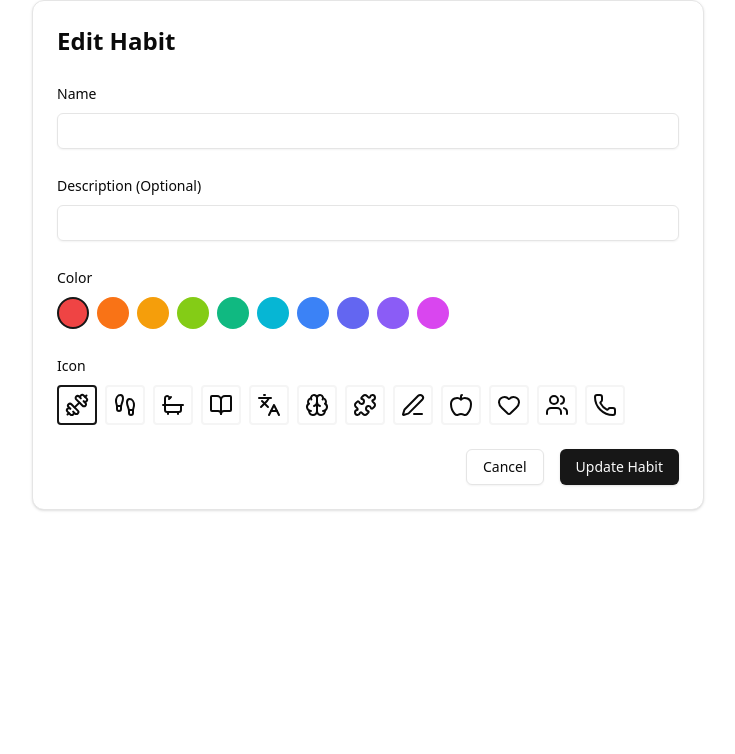
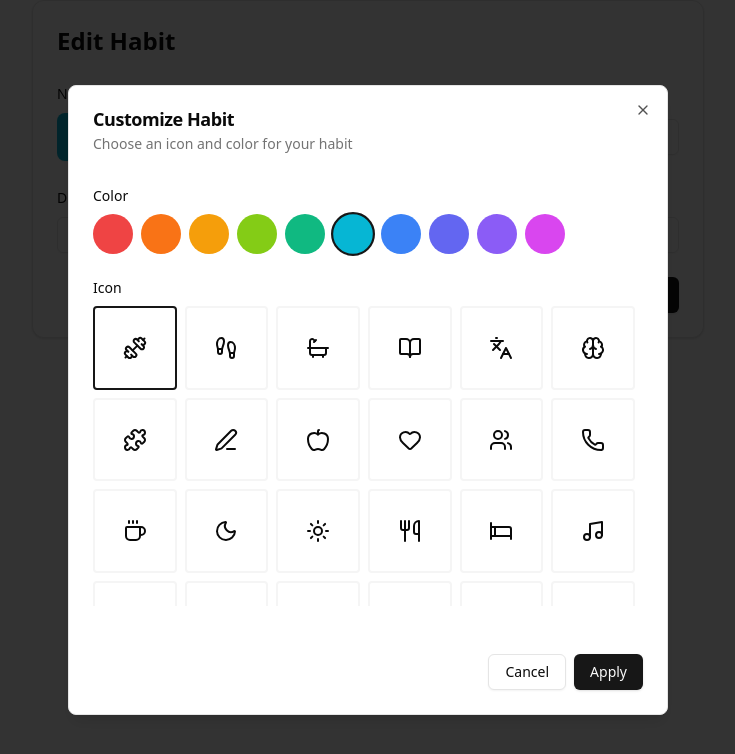
Before and after one commit to varun-seth/dehadi, a React (Vite) app: page /habits/1 in a window 1280 px wide. Both pictures are taken after a click on the button "Click to change icon and color". Shown: the top 754 px of the page, without its empty margins (272-1007 px from the left). Built offline with nearby package versions, Linux system fonts and the light colour scheme.

Commit message:
separated icon modification

```diff
--- a/src/components/DailyView.jsx
+++ b/src/components/DailyView.jsx
@@ -113,7 +113,7 @@ export function DailyView() {
                     className="text-lg font-semibold hover:bg-transparent p-0 h-auto"
                     onClick={() => setSearchParams({})}
                 >
-                    Dehadi
+                    Dihadi
                 </Button>
                 <div className="flex items-center space-x-4">
                     <Button
@@ -131,7 +131,7 @@ export function DailyView() {
                                 {formatDate(selectedDate)}
                             </Button>
                         </DialogTrigger>
-                        <DialogContent className="[&>button]:hidden">
+                        <DialogContent className="[&>button]:hidden max-w-fit p-0">
                             <Calendar
                                 mode="single"
                                 selected={new Date(selectedDate + 'T00:00:00')}
--- a/src/components/HabitForm.jsx
+++ b/src/components/HabitForm.jsx
@@ -5,6 +5,8 @@ import { Button } from "@/components/ui/button";
 import { Input } from "@/components/ui/input";
 import { Label } from "@/components/ui/label";
 import { Card } from "@/components/ui/card";
+import { IconPicker } from './IconPicker';
+import * as Icons from 'lucide-react';
 import {
     Dumbbell,
     BookOpen,
@@ -17,7 +19,39 @@ import {
     Puzzle,
     Footprints,
     Apple,
-    Users
+    Users,
+    Coffee,
+    Moon,
+    Sun,
+    Utensils,
+    Bed,
+    Music,
+    Camera,
+    Droplet,
+    Smile,
+    Bike,
+    Clipboard,
+    Home,
+    Leaf,
+    MessageCircle,
+    ShoppingCart,
+    Sparkles,
+    Target,
+    Zap,
+    Wind,
+    Trophy,
+    Timer,
+    Briefcase,
+    Palette,
+    Waves,
+    Lightbulb,
+    Laptop,
+    Pill,
+    Dog,
+    Flower,
+    TreePine,
+    Cookie,
+    Salad
 } from 'lucide-react';
 
 const COLORS = [
@@ -33,7 +67,7 @@ const COLORS = [
     '#d946ef', // fuchsia
 ];
 
-const ICONS = [
+export const ICONS = [
     { name: 'Dumbbell', component: Dumbbell },
     { name: 'Footprints', component: Footprints },
     { name: 'Bath', component: Bath },
@@ -45,13 +79,46 @@ const ICONS = [
     { name: 'Apple', component: Apple },
     { name: 'Heart', component: Heart },
     { name: 'Users', component: Users },
-    { name: 'Phone', component: Phone }
+    { name: 'Phone', component: Phone },
+    { name: 'Coffee', component: Coffee },
+    { name: 'Moon', component: Moon },
+    { name: 'Sun', component: Sun },
+    { name: 'Utensils', component: Utensils },
+    { name: 'Bed', component: Bed },
+    { name: 'Music', component: Music },
+    { name: 'Camera', component: Camera },
+    { name: 'Droplet', component: Droplet },
+    { name: 'Smile', component: Smile },
+    { name: 'Bike', component: Bike },
+    { name: 'Clipboard', component: Clipboard },
+    { name: 'Home', component: Home },
+    { name: 'Leaf', component: Leaf },
+    { name: 'MessageCircle', component: MessageCircle },
+    { name: 'ShoppingCart', component: ShoppingCart },
+    { name: 'Sparkles', component: Sparkles },
+    { name: 'Target', component: Target },
+    { name: 'Zap', component: Zap },
+    { name: 'Wind', component: Wind },
+    { name: 'Trophy', component: Trophy },
+    { name: 'Timer', component: Timer },
+    { name: 'Briefcase', component: Briefcase },
+    { name: 'Palette', component: Palette },
+    { name: 'Waves', component: Waves },
+    { name: 'Lightbulb', component: Lightbulb },
+    { name: 'Laptop', component: Laptop },
+    { name: 'Pill', component: Pill },
+    { name: 'Dog', component: Dog },
+    { name: 'Flower', component: Flower },
+    { name: 'TreePine', component: TreePine },
+    { name: 'Cookie', component: Cookie },
+    { name: 'Salad', component: Salad }
 ];
 
 export function HabitForm() {
     const navigate = useNavigate();
     const { id } = useParams();
     const { createHabit, updateHabit, loading, error } = useHabits();
+    const [isIconPickerOpen, setIsIconPickerOpen] = useState(false);
 
     const [formData, setFormData] = useState({
         name: '',
@@ -91,6 +158,12 @@ export function HabitForm() {
         }
     };
 
+    const handleIconColorSelect = ({ icon, color }) => {
+        setFormData({ ...formData, icon, color });
+    };
+
+    const IconComponent = Icons[formData.icon];
+
     return (
         <div className="max-w-2xl mx-auto">
             <Card className="p-6">
@@ -101,12 +174,27 @@ export function HabitForm() {
                 <form onSubmit={handleSubmit} className="space-y-6">
                     <div className="space-y-2">
                         <Label htmlFor="name">Name</Label>
+                        <div className="flex items-center gap-3">
+                            {/* Clickable Icon */}
+                            <button
+                                type="button"
+                                className="flex-shrink-0 w-12 h-12 rounded-lg flex items-center justify-center cursor-pointer shadow-sm"
+                                style={{ backgroundColor: formData.color }}
+                                onClick={() => setIsIconPickerOpen(true)}
+                                title="Click to change icon and color"
+                            >
+                                {IconComponent && <IconComponent className="w-7 h-7 text-white" />}
+                            </button>
+
+                            {/* Name Input */}
                             <Input
                                 id="name"
+                                className="flex-1"
                                 value={formData.name}
                                 onChange={(e) => setFormData({ ...formData, name: e.target.value })}
                                 required
                             />
+                        </div>
                     </div>
 
                     <div className="space-y-2">
@@ -118,39 +206,6 @@ export function HabitForm() {
                         />
                     </div>
 
-                    <div className="space-y-2">
-                        <Label>Color</Label>
-                        <div className="flex flex-wrap gap-2">
-                            {COLORS.map((color) => (
-                                <button
-                                    key={color}
-                                    type="button"
-                                    className={`w-8 h-8 rounded-full border-2 ${formData.color === color ? 'border-primary' : 'border-transparent'
-                                        }`}
-                                    style={{ backgroundColor: color }}
-                                    onClick={() => setFormData({ ...formData, color })}
-                                />
-                            ))}
-                        </div>
-                    </div>
-
-                    <div className="space-y-2">
-                        <Label>Icon</Label>
-                        <div className="flex flex-wrap gap-2">
-                            {ICONS.map(({ name, component: Icon }) => (
-                                <button
-                                    key={name}
-                                    type="button"
-                                    className={`w-10 h-10 rounded flex items-center justify-center border-2 ${formData.icon === name ? 'border-primary' : 'border-muted'
-                                        } hover:bg-accent`}
-                                    onClick={() => setFormData({ ...formData, icon: name })}
-                                >
-                                    <Icon className="w-6 h-6" />
-                                </button>
-                            ))}
-                        </div>
-                    </div>
-
                     <div className="flex justify-end space-x-4">
                         <Button type="button" variant="outline" onClick={() => navigate('/habits')}>
                             Cancel
@@ -160,6 +215,15 @@ export function HabitForm() {
                         </Button>
                     </div>
                 </form>
+
+                {/* Icon & Color Picker Modal */}
+                <IconPicker
+                    open={isIconPickerOpen}
+                    onOpenChange={setIsIconPickerOpen}
+                    currentIcon={formData.icon}
+                    currentColor={formData.color}
+                    onSelect={handleIconColorSelect}
+                />
             </Card>
         </div>
     );
--- a/src/components/HabitList.jsx
+++ b/src/components/HabitList.jsx
@@ -19,7 +19,7 @@ export function HabitList() {
                     className="text-lg font-semibold hover:bg-transparent p-0 h-auto"
                     asChild
                 >
-                    <Link to="/">Dehadi</Link>
+                    <Link to="/">Dihadi</Link>
                 </Button>
                 <div className="flex items-center space-x-2">
                     <span className="text-sm text-muted-foreground">Manage Habits</span>
--- /dev/null
+++ b/src/components/IconPicker.jsx
@@ -0,0 +1,104 @@
+import { useState } from 'react';
+import {
+    Dialog,
+    DialogContent,
+    DialogDescription,
+    DialogHeader,
+    DialogTitle,
+} from "@/components/ui/dialog";
+import { Button } from "@/components/ui/button";
+import { ICONS } from './HabitForm';
+import { cn } from '@/lib/utils';
+
+const COLORS = [
+    '#ef4444', // red
+    '#f97316', // orange
+    '#f59e0b', // amber
+    '#84cc16', // lime
+    '#10b981', // emerald
+    '#06b6d4', // cyan
+    '#3b82f6', // blue
+    '#6366f1', // indigo
+    '#8b5cf6', // violet
+    '#d946ef', // fuchsia
+];
+
+export function IconPicker({ open, onOpenChange, currentIcon, currentColor, onSelect }) {
+    const [selectedIcon, setSelectedIcon] = useState(currentIcon);
+    const [selectedColor, setSelectedColor] = useState(currentColor);
+
+    const handleApply = () => {
+        onSelect({ icon: selectedIcon, color: selectedColor });
+        onOpenChange(false);
+    };
+
+    return (
+        <Dialog open={open} onOpenChange={onOpenChange}>
+            <DialogContent className="sm:max-w-[600px]">
+                <DialogHeader>
+                    <DialogTitle>Customize Habit</DialogTitle>
+                    <DialogDescription>
+                        Choose an icon and color for your habit
+                    </DialogDescription>
+                </DialogHeader>
+
+                <div className="space-y-6 py-4">
+                    {/* Color Selection */}
+                    <div className="space-y-2">
+                        <h3 className="text-sm font-medium">Color</h3>
+                        <div className="flex flex-wrap gap-2">
+                            {COLORS.map((color) => (
+                                <button
+                                    key={color}
+                                    type="button"
+                                    className={cn(
+                                        "w-10 h-10 rounded-full border-2 transition-all",
+                                        selectedColor === color
+                                            ? 'border-primary scale-110'
+                                            : 'border-transparent hover:scale-105'
+                                    )}
+                                    style={{ backgroundColor: color }}
+                                    onClick={() => setSelectedColor(color)}
+                                />
+                            ))}
+                        </div>
+                    </div>
+
+                    {/* Icon Selection */}
+                    <div className="space-y-2">
+                        <h3 className="text-sm font-medium">Icon</h3>
+                        <div className="grid grid-cols-6 gap-2 max-h-[300px] overflow-y-auto pr-2">
+                            {ICONS.map(({ name, component: Icon }) => (
+                                <button
+                                    key={name}
+                                    type="button"
+                                    className={cn(
+                                        "w-full aspect-square rounded flex items-center justify-center",
+                                        "border-2",
+                                        selectedIcon === name
+                                            ? "border-primary"
+                                            : "border-muted",
+                                        "hover:bg-accent"
+                                    )}
+                                    onClick={() => setSelectedIcon(name)}
+                                    title={name}
+                                >
+                                    <Icon className="w-6 h-6" />
+                                </button>
+                            ))}
+                        </div>
+                    </div>
+                </div>
+
+                <div className="flex justify-end space-x-2 pt-4">
+                    <Button variant="outline" onClick={() => onOpenChange(false)}>
+                        Cancel
+                    </Button>
+                    <Button onClick={handleApply}>
+                        Apply
+                    </Button>
+                </div>
+            </DialogContent>
+        </Dialog>
+    );
+}
```
Lines whose indentation alone changed are shown as unchanged.
